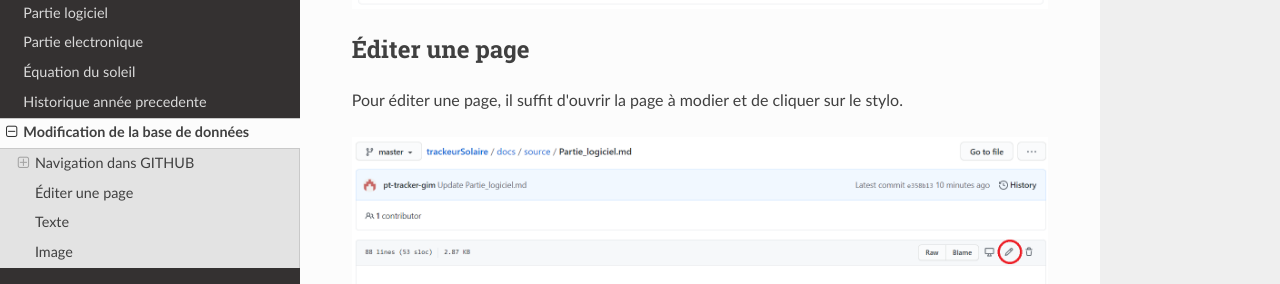
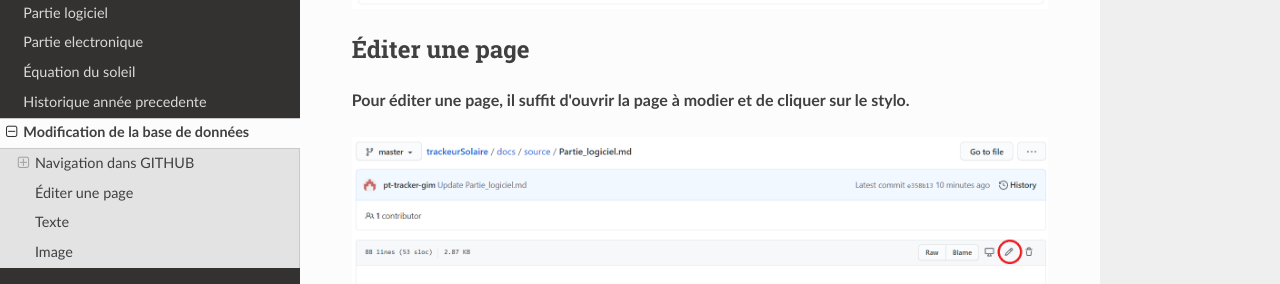
Before and after one commit to pt-tracker-gim/trackeurSolaire, an MkDocs documentation site: the page built from docs/Modification_tuto.md, in a window 1280 px wide and 900 px high, scrolled down 599 px. Shown: the part 166-450 px from the top of the window. Built offline with MkDocs 1.6.1, drawn with Linux system fonts in a browser that asks for light colours; nearby versions of some CDN libraries; old or Windows-style settings are respelled for this version of MkDocs.

```diff
--- a/docs/Modification_tuto.md
+++ b/docs/Modification_tuto.md
@@ -13,7 +13,8 @@
 
 ## Éditer une page
 
-Pour éditer une page, il suffit d'ouvrir la page à modier et de cliquer sur le stylo.
+**Pour éditer une page, il suffit d'ouvrir la page à modier et de cliquer sur le stylo.**
+
 
 ![Screenshot](pic/Modification_tuto/editer_page.PNG)
 
```
